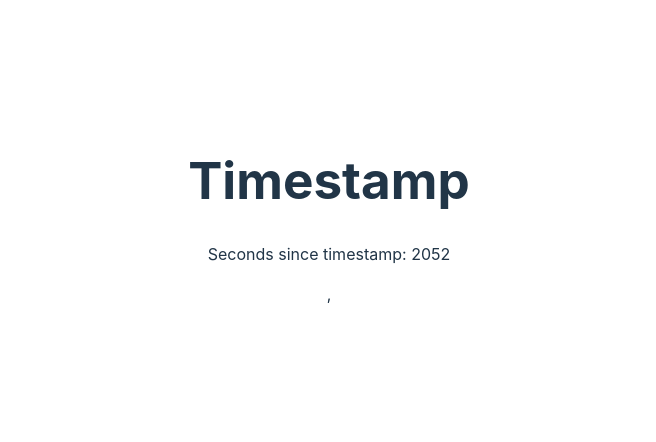
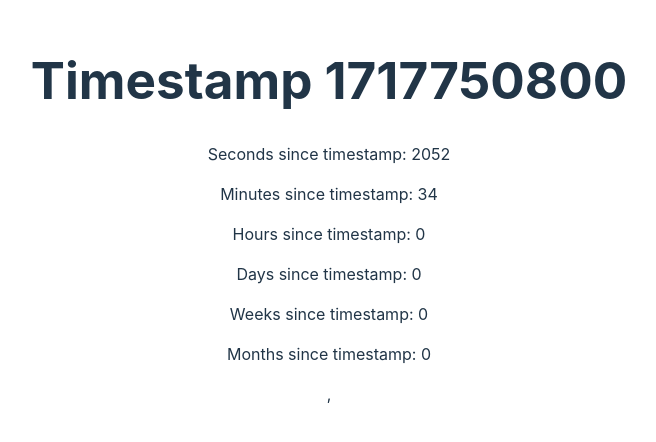
Before and after one commit to sashayio/timestmap, a Preact app: page / in a window 1280 px wide. Shown: the part 188-630 px from the top of the page, without its empty margins (311-967 px from the left). Built offline with nearby package versions, Linux system fonts and the light colour scheme.

Commit message:
add more info

```diff
--- a/src/app.tsx
+++ b/src/app.tsx
@@ -6,7 +6,7 @@ const timestamp = 1717750800;
 export function App() {
   return (
     <>
-      <h1>Timestamp</h1>
+      <h1>Timestamp {timestamp}</h1>
       <TimeSinceTimestamp timestamp={timestamp} />,
     </>
   )
--- a/src/timestamp.tsx
+++ b/src/timestamp.tsx
@@ -5,7 +5,7 @@ interface TimeSinceTimestampProps {
 }
 
 const TimeSinceTimestamp: preact.FunctionComponent<TimeSinceTimestampProps> = ({ timestamp }) => {
-  const [currentTime, setCurrentTime] = useState(Math.floor(Date.now() / 1000));
+  const [currentTime, setCurrentTime] = useState<number>(Math.floor(Date.now() / 1000));
 
   useEffect(() => {
     const intervalId = setInterval(() => {
@@ -16,10 +16,20 @@ const TimeSinceTimestamp: preact.FunctionComponent<TimeSinceTimestampProps> = ({
   }, []);
 
   const secondsSinceTimestamp = currentTime - timestamp;
+  const minutesSinceTimestamp = Math.floor(secondsSinceTimestamp / 60);
+  const hoursSinceTimestamp = Math.floor(minutesSinceTimestamp / 60);
+  const daysSinceTimestamp = Math.floor(hoursSinceTimestamp / 24);
+  const weeksSinceTimestamp = Math.floor(daysSinceTimestamp / 7);
+  const monthsSinceTimestamp = Math.floor(daysSinceTimestamp / 30); // Простое предположение: 30 дней в месяце
 
   return (
     <div>
       <p>Seconds since timestamp: {secondsSinceTimestamp}</p>
+      <p>Minutes since timestamp: {minutesSinceTimestamp}</p>
+      <p>Hours since timestamp: {hoursSinceTimestamp}</p>
+      <p>Days since timestamp: {daysSinceTimestamp}</p>
+      <p>Weeks since timestamp: {weeksSinceTimestamp}</p>
+      <p>Months since timestamp: {monthsSinceTimestamp}</p>
     </div>
   );
 };
```
